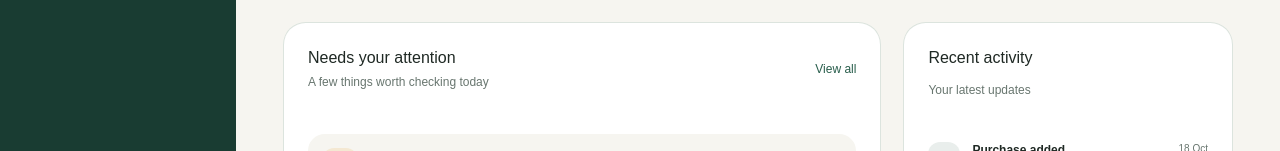
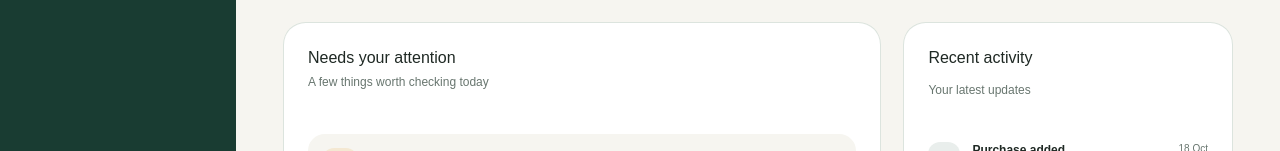
Before and after one commit to lloydgapton/afterbuy, a React (Vite) app: page / in a window 1280 px wide. Shown: the part 477-628 px from the top of the page. Built offline with nearby package versions, Linux system fonts and the light colour scheme.

Commit message:
removed the view All button

```diff
--- a/src/components/dashboard/NeedsAttention.tsx
+++ b/src/components/dashboard/NeedsAttention.tsx
@@ -36,7 +36,6 @@ export function NeedsAttention({ purchases }: { purchases: Purchase[] }) {
           <CardTitle className="text-[16px] text-foreground">Needs your attention</CardTitle>
           <p className="mt-1 text-xs text-muted-foreground">A few things worth checking today</p>
         </div>
-        <button type="button" className="text-xs font-medium text-primary hover:underline">View all</button>
       </CardHeader>
       <CardContent className="space-y-2 px-5 pt-4 sm:px-6">
         {items.length === 0 ? (
```
